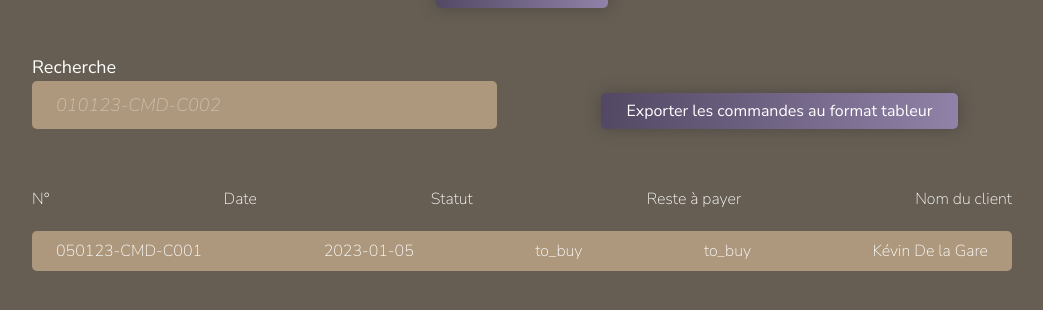
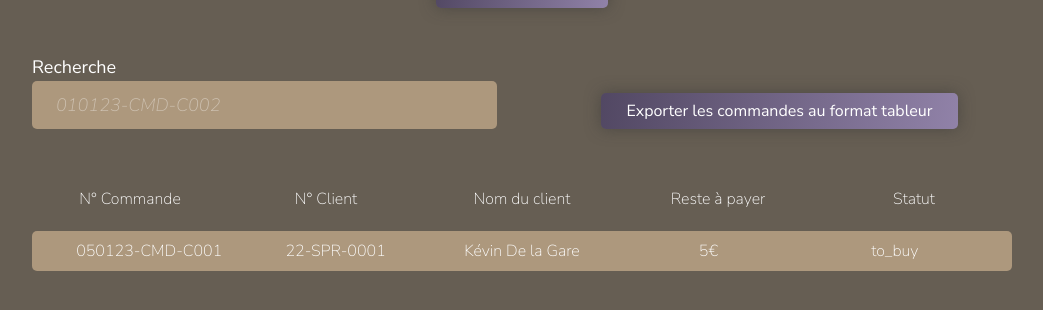
Before and after one commit to Vavart/conciergerie, a PHP site: page /search_commands.php in a window 1280 px wide. Shown: the part 228-538 px from the top of the page, without its empty margins (118-1161 px from the left). Run offline with PHP 8.4, Linux system fonts and the light colour scheme; data comes from the database, SQL or seed files in the repository.

Commit message:
added csv export for commands and fixed minor bugs

```diff
--- a/css/style.css
+++ b/css/style.css
@@ -574,15 +574,24 @@ tr {
   display: flex;
   justify-content: center;
   align-items: center;
-  justify-content: space-between;
   margin: 12px auto;
+}
+tr td {
+  flex-basis: 20%;
 }
 
 tbody tr {
+  display: flex;
+  justify-content: center;
+  align-items: center;
   background: #AD987D;
   border-radius: 5px;
   padding: 12px 24px;
   cursor: pointer;
 }
 
+th {
+  flex-basis: 20%;
+}
+
 /*# sourceMappingURL=style.css.map */
--- /dev/null
+++ b/js/csv_download.js
@@ -0,0 +1,66 @@
+function dataToCSV() {
+
+	// final csv data
+	let csv_data = [];
+
+    // Write the first line (= labels)
+    const firstRow = ["Numero commande", "Numero client", "Date de commande", "Items", "Prix total", "Frais de livraison", "Frais de service", "Montant déjà déposé", "Reste à payer", "Points générés", "Statut", "Date d'arrivée", "Note"]
+
+    // Combine each value with comma
+    csv_data.push(firstRow.join(","));
+
+    // Now for every row
+    const rows = document.querySelectorAll('tr');
+    // we ignore the first row (= labels)
+
+    for (let i = 1; i < rows.length; i++) {
+        const row = [];
+
+        row.push(rows[i].getAttribute("data-cmd-code"));
+        row.push(rows[i].getAttribute("data-client-code"));
+        row.push(rows[i].getAttribute("data-cmd-date"));
+        row.push(rows[i].getAttribute("data-items"));
+        row.push(rows[i].getAttribute("data-cmd-total-price"));
+        row.push(rows[i].getAttribute("data-delivery-price"));
+        row.push(rows[i].getAttribute("data-service-price"));
+        row.push(rows[i].getAttribute("data-total-deposits-amounts"));
+        row.push(rows[i].getAttribute("data-rest-to-pay"));
+        row.push(rows[i].getAttribute("data-points"));
+        row.push(rows[i].getAttribute("data-status"));
+        row.push(rows[i].getAttribute("data-cmd-arrival-date"));
+        row.push(rows[i].getAttribute("data-note"));
+
+        csv_data.push(row.join(","));
+    }
+
+	// Combine each row data with new line character
+	csv_data = csv_data.join('\n');
+
+    // Download
+    downloadCSVFile(csv_data);
+}
+
+function downloadCSVFile(csv_data) {
+
+	// Create CSV file object and feed our csv_data into it
+	CSVFile = new Blob([csv_data], { type: "text/csv" });
+
+	// Create to temporary link to initiate the download process
+	const temp_link = document.createElement('a');
+
+	// Download csv file
+	temp_link.download = "commands.csv";
+	const url = window.URL.createObjectURL(CSVFile);
+	temp_link.href = url;
+
+	// This link should not be displayed
+	temp_link.style.display = "none";
+	document.body.appendChild(temp_link);
+
+	// Automatically click the link to trigger download
+	temp_link.click();
+	document.body.removeChild(temp_link);
+}
+
+const downloadBtn = document.querySelector(".export-csv");
+downloadBtn.addEventListener("click", dataToCSV);
--- a/pages/search_commands.php
+++ b/pages/search_commands.php
@@ -19,6 +19,7 @@
 
     <!-- JS -->
     <script src="../js/search_command.js" defer></script>
+    <script src="../js/csv_download.js" defer></script>
 
     <?php include "../php/sql_connection.php" ?>
 
@@ -60,49 +61,130 @@
             <table>
                 <thead>
                     <tr>
-                        <th>N°</th>
-                        <th>Date</th>
+                        <th>N° Commande</th>
+                        <th>N° Client</th>
+                        <th>Nom du client</th>
+                        <th>Reste à payer</th>
                         <th>Statut</th>
-                        <th>Reste à payer</th>
-                        <th>Nom du client</th>
                     </tr>
                 </thead>
                 <tbody>
 
                     <?php
 
-                    foreach ($commandes as $commande) { ?>
-                        <tr data-id="<?= $commande['id_commande'] ?>">
-                            <td><?= $commande['numero'] ?></td>
-                            <td><?= $commande['cmd_date'] ?></td>
-                            <td><?= $commande['status'] ?></td>
-
-                            <!-- Get the name of the client -->
-                            <?php
+                    foreach ($commandes as $commande) {
+                        $id_commande = $commande['id_commande'];
 
                         // First get the id of the client who ordered
-                            $id_commande = $commande['id_commande'];
                         $query = "SELECT id_client FROM liste_client_commande WHERE id_commande='$id_commande'";
                         $result = $connect->query($query);
                         $id_client = $result->fetch_all(MYSQLI_ASSOC);
                         $id_client = $id_client[0]['id_client'];
 
                         // Then, get the name and the surname of the client
-                            $query = "SELECT name, surname FROM client WHERE id_client='$id_client'";
+                        $query = "SELECT name, surname, code FROM client WHERE id_client='$id_client'";
                         $result = $connect->query($query);
                         $result = $result->fetch_all(MYSQLI_ASSOC);
                         $client_name = $result[0]['name'];
                         $client_surname = $result[0]['surname'];
+                        $client_code = $result[0]['code'];
+
+                        // Get the amount left for the command
+
+                        // Total price
+                        $query = "SELECT * FROM historique WHERE id_commande='$id_commande'";
+                        $result = $connect->query($query);
+                        $products = $result->fetch_all(MYSQLI_ASSOC);
+
+                        $total_price = 0;
+                        for ($i = 0; $i < count($products); $i++) {
+                            $price = $products[$i]['sold_price'] * $products[$i]['quantity'];
+                            $total_price += $price;
+                        }
+
+                        // Add delivery and serice fee
+                        $total_price += $commande['delivery_price'];
+                        $total_price += $commande['service_price'];
+
+                        // Total amounts
+                        $query = "SELECT montant FROM liste_paiement_commande NATURAL JOIN paiement WHERE id_commande='$id_commande'";
+                        $result = $connect->query($query);
+                        $amounts = $result->fetch_all(MYSQLI_ASSOC);
+
+                        $total_amount = 0;
+                        for ($i = 0; $i < count($amounts); $i++) {
+                            $amount = $amounts[$i]['montant'];
+                            $total_amount += $amount;
+                        }
+
+                        $rest_to_pay = $total_price - $total_amount;
+
+
+                        // make $products a string in order to use it in js
+                        // but first need the name of the product
+
+                        $query = "SELECT product_name, quantity, sold_price FROM produit NATURAL JOIN historique WHERE id_commande='$id_commande' ";
+                        $result = $connect->query($query);
+                        $products = $result->fetch_all(MYSQLI_ASSOC);
+
+
+
+                        $str_products = "";
+                        foreach($products as $product) {
+                            $str_product = $product['quantity']."x ".$product['product_name']." : ".$product['sold_price']*$product['quantity']."€";
+                            $str_products .= $str_product." / ";
+                        }
+
+                        // check if the command has points linked
+                        $query = "SELECT id_points FROM commande WHERE id_commande='$id_commande'";
+                        $result = $connect->query($query);
+                        $id_points = $result->fetch_all(MYSQLI_ASSOC);
+                        $id_points = $id_points[0]['id_points'];
+
+                        // get the amount of points id id_points is != null
+                        if ($id_points != NULL) {
+                            $query = "SELECT nb_points FROM points WHERE id_points='$id_points'";
+                            $result = $connect->query($query);
+                            $nb_points = $result->fetch_all(MYSQLI_ASSOC);
+                            $nb_points = $nb_points[0]['nb_points'];
+                        } else {
+                            $nb_points = 0;
+                        }
+
+                        // If the arrival date of the command is 0000-00-00 then we'll print a "Non arrivée" message
+                        if ($commande['cmd_arrival_date'] == "0000-00-00") {
+                            $date_arrival = "Non arrivée";
+                        } else {
+                            $date_arrival = $commande['cmd_arrival_date'];
+                        }
 
                         ?>
 
-                            <!-- Get the amount left for the command -->
-                            <!-- TO DO -->
+                        <tr
+
+                        data-id="<?= $id_commande ?>"
+                        data-cmd-code = "<?= $commande['numero'] ?>"
+                        data-client-code = "<?= $client_code ?>"
+                        data-cmd-date = "<?= $commande['cmd_date'] ?>"
+                        data-items = "<?= $str_products ?>"
+                        data-cmd-total-price = "<?= $total_price ?>"
+                        data-delivery-price = "<?= $commande['delivery_price'] ?>"
+                        data-service-price = "<?= $commande['service_price'] ?>"
+                        data-total-deposits-amounts = "<?= $total_amount ?>"
+                        data-rest-to-pay = "<?= $rest_to_pay ?>"
+                        data-points = "<?= $nb_points ?>"
+                        data-status = "<?= $commande['status'] ?>"
+                        data-cmd-arrival-date = "<?= $date_arrival ?>"
+                        data-note = "<?= $commande['note'] ?>"
+
+                        >
+                            <td><?= $commande['numero'] ?></td>
+                            <td><?= $client_code ?></td>
+                            <td><?= $client_name." ".$client_surname ?></td>
+                            <td><?= $rest_to_pay ?>€</td>
                             <td><?= $commande['status'] ?></td>
+                        </tr>
 
-                            <td><?= $client_name." ".$client_surname ?></td>
-
-                        </tr>
                     <?php }
 
                     ?>
--- a/php/update_client_handler.php
+++ b/php/update_client_handler.php
@@ -128,7 +128,7 @@
     }
 
     // Update client's membership
-    $query = "UPDATE client SET membership='$membership'";
+    $query = "UPDATE client SET membership='$membership' WHERE id_client='$id_client'";
     $result = $connect->query($query);
 
     header('Location: ../pages/client.php?id='.$code);
--- a/sass/_search.scss
+++ b/sass/_search.scss
@@ -12,17 +12,28 @@
     text-align: center;
 }
 
+
+
 tr {
     @include flex-center;
-    justify-content: space-between;
     margin: 12px auto;
+
+    td {
+        flex-basis: 20%;
+    }
+
 }
 
 tbody {
     tr {
+        @include flex-center;
         background: $light-brown;
         border-radius: 5px;
         padding: 12px 24px;
         cursor: pointer;
     }
 }
+
+th {
+    flex-basis: 20%;
+}
```
Also changed, not shown: 1 other file. Lines whose indentation alone changed are shown as unchanged.
